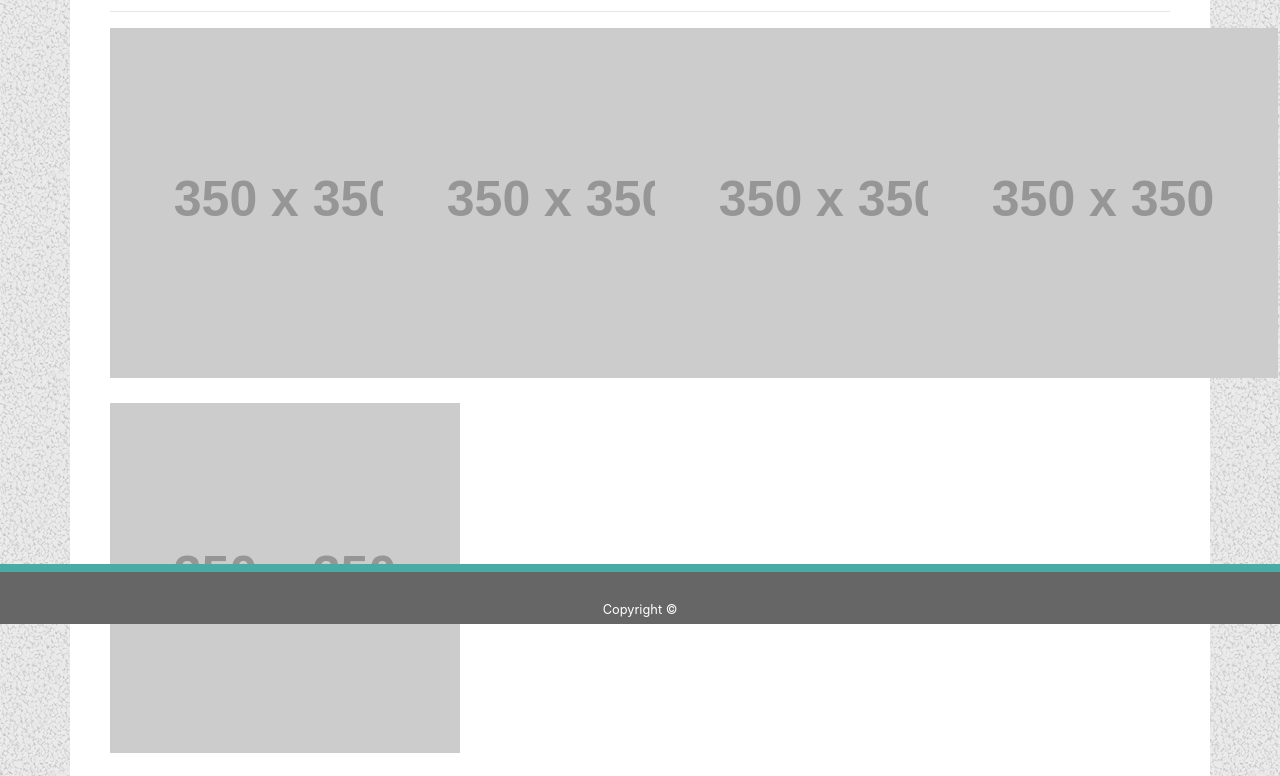
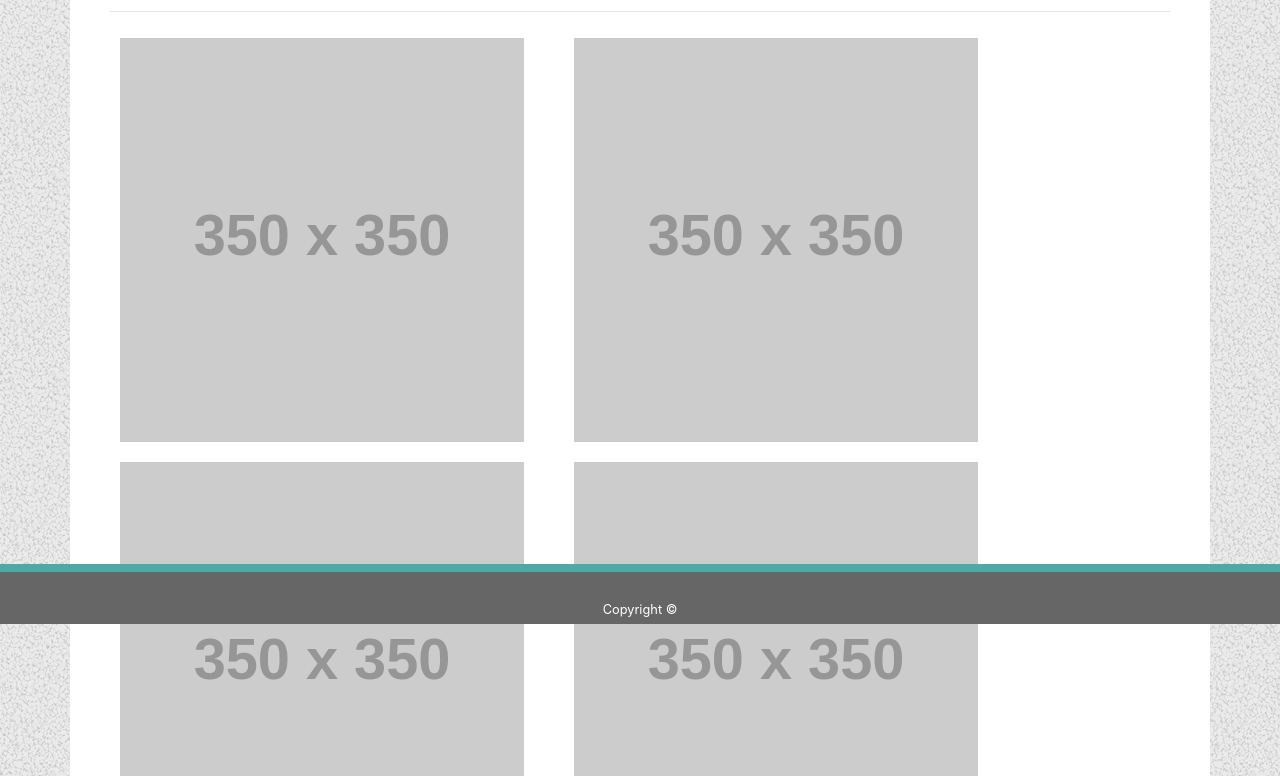
Before and after one commit to julieritz/Basic-Portfolio, a plain HTML site: page portfolio.html in a window 1280 px wide. Shown: the part 176-952 px from the top of the page. Drawn offline with nearby package versions, Linux system fonts and the light colour scheme; placeholder pictures from the web are drawn by us.

Commit message:
Updated Portfolio Styling

```diff
--- a/assets/css/style.css
+++ b/assets/css/style.css
@@ -53,5 +53,5 @@ p {
 }
 
 .img-responsive {
-    padding-bottom: 25px;
+    padding: 10px;
 }
--- a/portfolio.html
+++ b/portfolio.html
@@ -36,25 +36,25 @@
 
       <body background="./assets/images/gravel.png">
 
-    <div class="col-sm-6 col-md-11 col-lg-12">
+    <div class="col-xs-9 col-sm-6 col-md-11 col-lg-12">
         <div class="container-md">
           <h1 class="col-lg-offset-3">Portfolio</h1>
            <hr width="100%">
             <div class="row">
-              <div class="col-xs-6 col-sm-4 col-md-4 col-lg-3">
-                <img src="https://via.placeholder.com/350" alt="placehodler image" class="img-responsive">
+              <div class="col-xs-5 col-sm-4 col-md-6 col-lg-5">
+                <img src="https://via.placeholder.com/350" alt="placehodler image" class="img-responsive" style="width:100%">
               </div>
-              <div class="col-xs-6 col-sm-4 col-md-4 col-lg-3">
-                <img src="https://via.placeholder.com/350" alt="placehodler image" class="img-responsive">
+              <div class="col-xs-5 col-sm-4 col-md-6 col-lg-5">
+                <img src="https://via.placeholder.com/350" alt="placehodler image" class="img-responsive" style="width:100%">
               </div>
-              <div class="col-xs-6 col-sm-4 col-md-4 col-lg-3">
-                <img src="https://via.placeholder.com/350" alt="placehodler image" class="img-responsive">
+              <div class="col-xs-5 col-sm-4 col-md-6 col-lg-5">
+                <img src="https://via.placeholder.com/350" alt="placehodler image" class="img-responsive" style="width:100%">
               </div>
-              <div class="col-xs-6 col-sm-4 col-md-4 col-lg-3">
-                <img src="https://via.placeholder.com/350" alt="placehodler image" class="img-responsive">
+              <div class="col-xs-5 col-sm-4 col-md-6 col-lg-5">
+                <img src="https://via.placeholder.com/350" alt="placehodler image" class="img-responsive" style="width:100%">
               </div>
-              <div class="col-xs-6 col-sm-4 col-md-4 col-lg-3">
-                <img src="https://via.placeholder.com/350" alt="placehodler image" class="img-responsive">
+              <div class="col-xs-5 col-sm-4 col-md-6 col-lg-5">
+                <img src="https://via.placeholder.com/350" alt="placehodler image" class="img-responsive" style="width:100%">
               </div>
             </div>
         </div>
```
